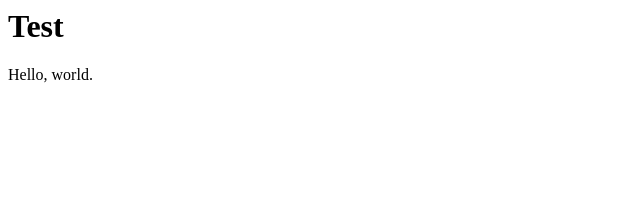
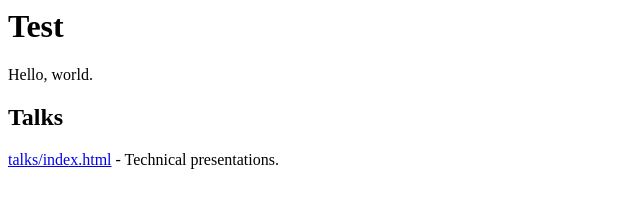
Before and after one commit to joe1505/joe1505.github.io, a plain HTML site: page index.html in a window 1280 px wide. Shown: the whole page, without its empty margins (0-640 px from the left). Drawn offline with Linux system fonts and the light colour scheme.

Commit message:
Test updates.

```diff
--- a/index.html
+++ b/index.html
@@ -4,5 +4,7 @@
 <body>
 <h1>Test</h1>
 <p>Hello, world.
+<h2>Talks</h2>
+<a href="talks/index.html">talks/index.html</a> - Technical presentations.
 </body>
 </html
```
